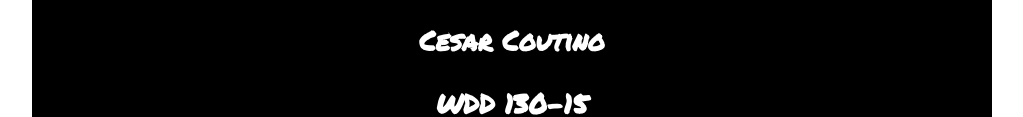
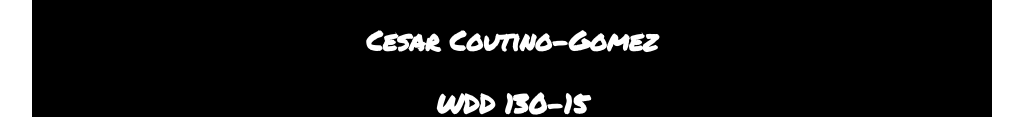
Before and after one commit to cou23001/wdd130, a plain HTML site: page wwr/site-plan-rafting.html in a window 1280 px wide. Shown: the part 169-286 px from the top of the page, without its empty margins (128-1151 px from the left). Drawn offline with Linux system fonts and the light colour scheme.

Commit message:
Update author's name

```diff
--- a/wwr/site-plan-rafting.html
+++ b/wwr/site-plan-rafting.html
@@ -10,7 +10,7 @@
 <body>
   <header>
     <h1>Balam Site Plan</h1>
-    <h2>Cesar Coutino</h2>
+    <h2>Cesar Coutino-Gomez</h2>
     <h2>WDD 130-15</h2>
     <!-- In the header above, add the name of your site, your name and class number. For example if you are in section 3 you would put WDD 130-03 -->
   </header>
```
